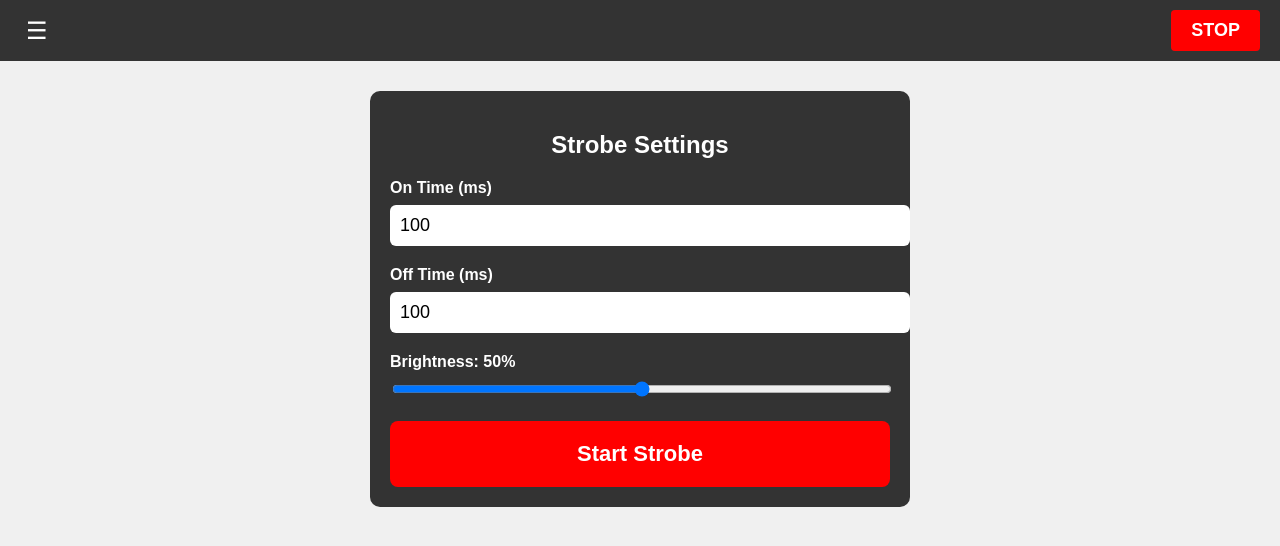
After one commit to chrell99/rpi-matrix-control, a Bottle app: page /strobe in a window 1280 px wide. The commit adds this page. Shown: the top 546 px of the page. Run offline with Bottle, Linux system fonts and the light colour scheme; parts of the project's set-up code (start-up, migrations or seed data) failed here and were passed over.

Commit message:
feat: redid some layout and added a strobe light page

```diff
--- a/app.py
+++ b/app.py
@@ -12,6 +12,7 @@ from services.thumbnails import generate_thumbnails
 from services.rpi_led_matrix import stop_running_process
 from routes.mediaControl import setup_mediaControl
 from routes.index import setup_index
+from routes.strobe import setup_strobe
 
 CONFIG_FILE = 'config.json'
 
@@ -55,6 +56,8 @@ def create_app(media_folder, thumb_folder):
 
     setup_mediaControl(app, media_folder, thumb_folder)
 
+    setup_strobe(app)
+
     return app
 
 if __name__ == "__main__":
--- /dev/null
+++ b/routes/strobe.py
@@ -0,0 +1,23 @@
+import os
+from bottle import template, request
+from services.rpi_led_matrix import start_videoviewer
+
+def setup_strobe(app):
+    @app.route('/strobe')
+    def strobe():
+        return template('strobe.html')
+
+    @app.post('/run-strobe')
+    def run_strobe():
+        data = request.json
+        filename = data.get('file')
+        if not filename:
+            return "No file specified"
+
+        filename_no_ext, _ = os.path.splitext(filename)
+
+        try:
+            start_videoviewer(filename_no_ext)
+            return f"Started {filename_no_ext}"
+        except Exception as e:
+            return f"Error: {str(e)}"
--- a/templates/base.html
+++ b/templates/base.html
@@ -15,6 +15,9 @@
                 <li><a href="/">Home</a></li>
                 <li><a href="/mediaControl">Media Control</a></li>
                 <li><a href="/config">Config</a></li>
+            </ul>
+            <ul>
+                <li><a href="/strobe">Strobe</a></li>
             </ul>
         </nav>
     </div>
@@ -40,9 +43,8 @@
 
     nav {
         display: none;
-        flex-direction: column;
         min-width: 150px;
-        border-radius: 0 0 4px 4px;
+        border-radius: 5px;
         overflow: hidden;
     }
 
@@ -83,7 +85,6 @@
 
     #menu {
         display: none;
-        background: #444;
     }
 
     #menu.show {
--- /dev/null
+++ b/templates/strobe.html
@@ -0,0 +1,119 @@
+% rebase('base.html', title="Strobe Control")
+
+<div class="strobe-container">
+    <h2>Strobe Settings</h2>
+
+    <div class="control-group">
+        <label for="onTime">On Time (ms)</label>
+        <input type="number" id="onTime" value="100" min="1">
+    </div>
+
+    <div class="control-group">
+        <label for="offTime">Off Time (ms)</label>
+        <input type="number" id="offTime" value="100" min="1">
+    </div>
+
+    <div class="control-group">
+        <label for="brightness">
+            Brightness: <span id="brightnessValue">50</span>%
+        </label>
+        <input type="range" id="brightness" min="0" max="100" value="50">
+    </div>
+
+    <button class="strobe-btn" onclick="sendStrobe()">Start Strobe</button>
+</div>
+
+<script>
+function sendStrobe() {
+    const settings = {
+        on_time: Number(document.getElementById('onTime').value),
+        off_time: Number(document.getElementById('offTime').value),
+        brightness: Number(document.getElementById('brightness').value)
+    };
+
+    triggerCommand(settings);
+}
+
+// Live brightness display
+document.getElementById('brightness').addEventListener('input', e => {
+    document.getElementById('brightnessValue').textContent = e.target.value;
+});
+
+function triggerCommand(settings) {
+    fetch('/run-strobe', {
+        method: 'POST',
+        headers: { 'Content-Type': 'application/json' },
+        body: JSON.stringify(settings)
+    })
+    .then(response => response.text())
+    .then(data => console.log("Strobe triggered:", data))
+    .catch(err => console.error(err));
+}
+</script>
+
+<style>
+.strobe-container {
+    max-width: 500px;
+    margin: 30px auto;
+    padding: 20px;
+    background: #333;
+    color: white;
+    border-radius: 10px;
+}
+
+.strobe-container h2 {
+    text-align: center;
+    margin-bottom: 20px;
+}
+
+.control-group {
+    margin-bottom: 20px;
+}
+
+.control-group label {
+    display: block;
+    margin-bottom: 8px;
+    font-weight: bold;
+}
+
+.control-group input[type="number"],
+.control-group input[type="range"] {
+    width: 100%;
+}
+
+.control-group input[type="number"] {
+    padding: 10px;
+    font-size: 18px;
+    border-radius: 6px;
+    border: none;
+}
+
+.strobe-btn {
+    width: 100%;
+    padding: 20px;
+    font-size: 22px;
+    font-weight: bold;
+    background: red;
+    color: white;
+    border: none;
+    border-radius: 8px;
+    cursor: pointer;
+}
+
+.strobe-btn:hover {
+    background: #cc0000;
+}
+
+/* 📱 Mobile tweaks */
+@media (max-width: 600px) {
+    .strobe-container {
+        margin: 15px;
+        padding: 15px;
+    }
+
+    .strobe-btn {
+        padding: 24px;
+        font-size: 20px;
+    }
+}
+</style>
```
